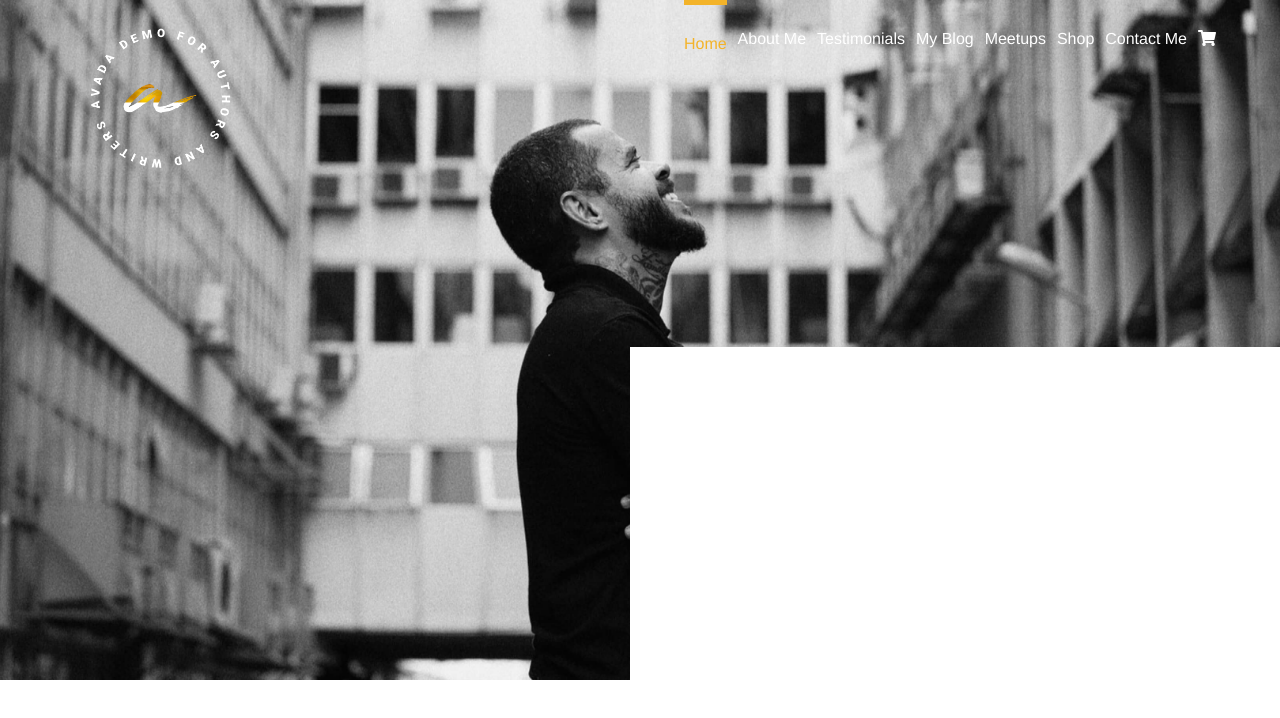
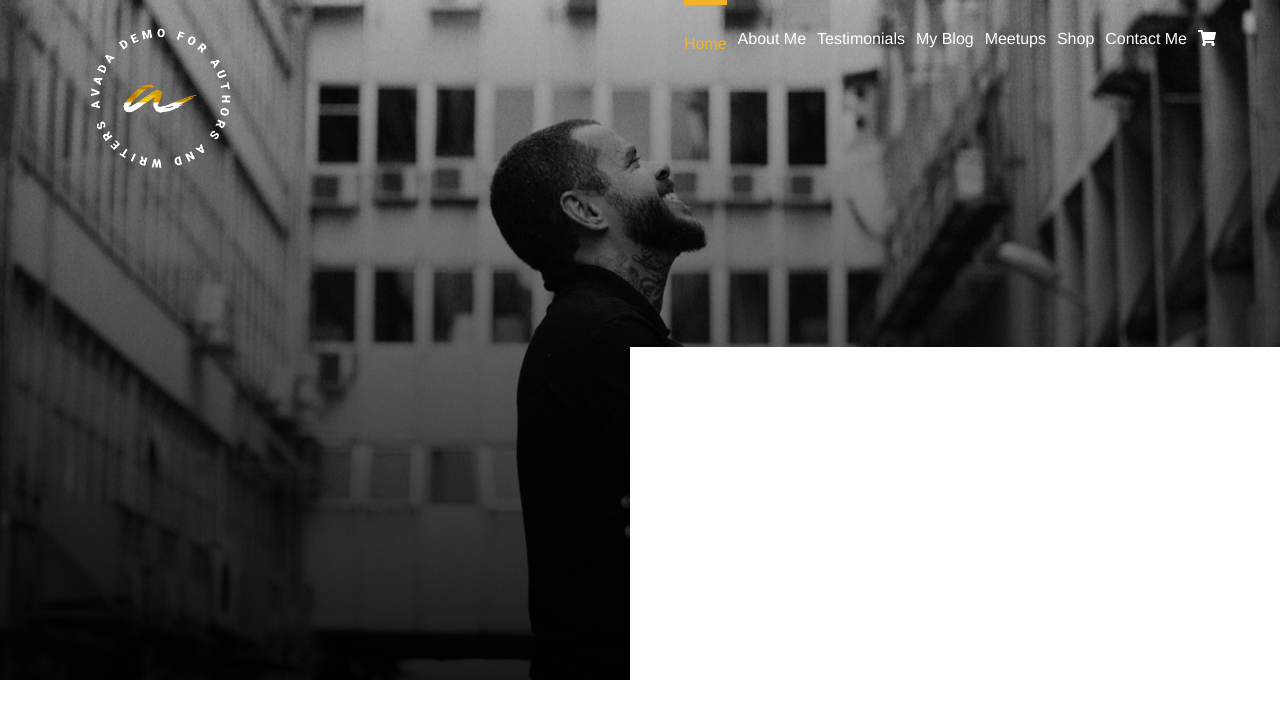
Before and after one commit to ManasseDettoMana/proj-html-vuejs, a Vue app: page / in a window 1280 px wide. Shown: the top 718 px of the page. Built offline with nearby package versions, Linux system fonts and the light colour scheme.

Commit message:
background linear gradient fixed

```diff
--- a/src/components/Header.vue
+++ b/src/components/Header.vue
@@ -81,7 +81,7 @@ export default {
 @import '~@fortawesome/fontawesome-free/css/all.css';
 @import './style/variables.scss';
 header{
-    background: url('../assets/hero-07-2x.jpg'), linear-gradient(rgba(0,0,0,.5), rgba(0,0,0,.9));
+    background-image:linear-gradient(to bottom, rgba(0,0,0,0.25) 0%,rgba(0,0,0,0.9) 100%), url('../assets/hero-07-2x.jpg') ;
     background-position: center;
     background-size: cover;
     background-repeat: no-repeat;
```
